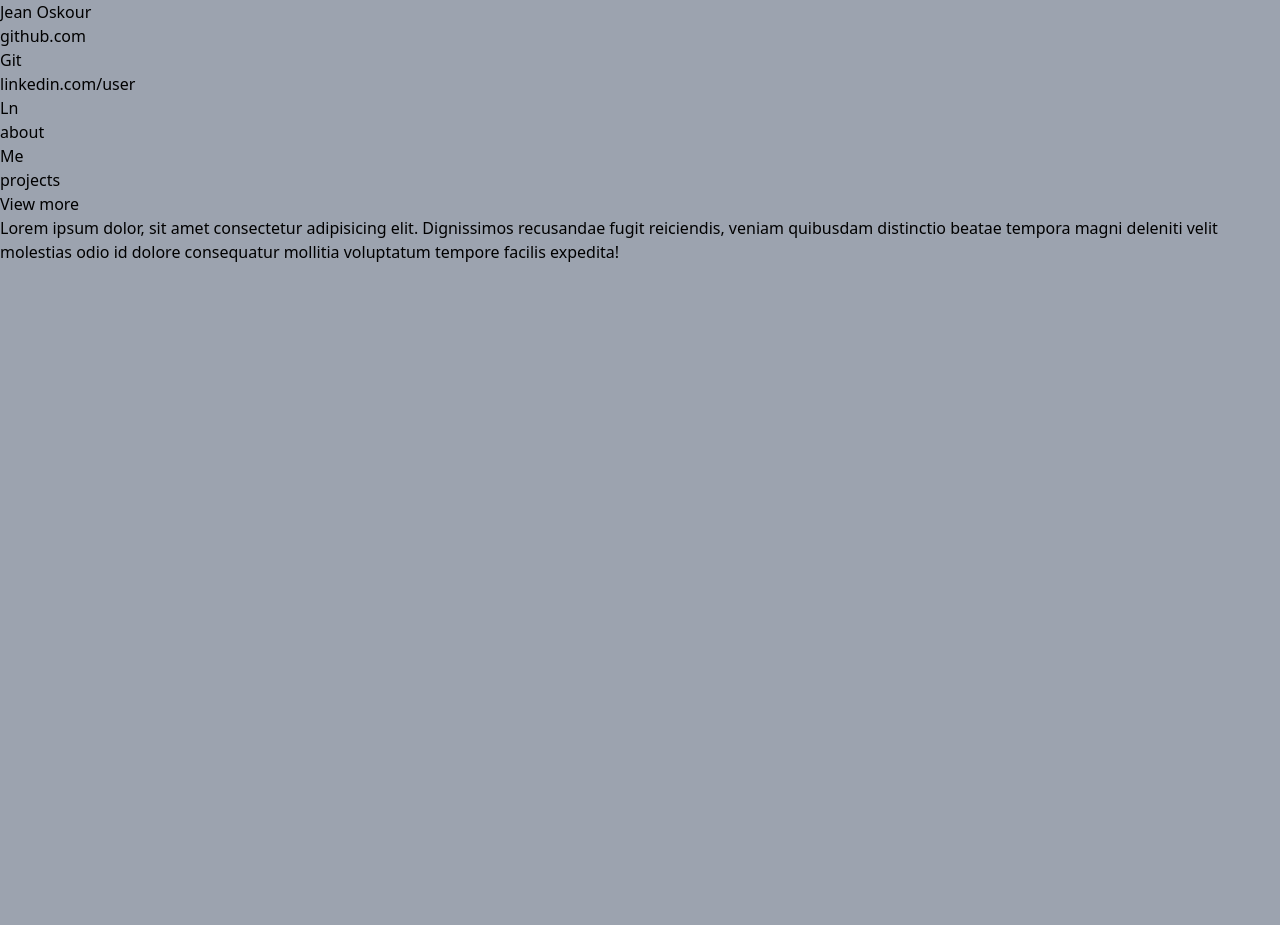
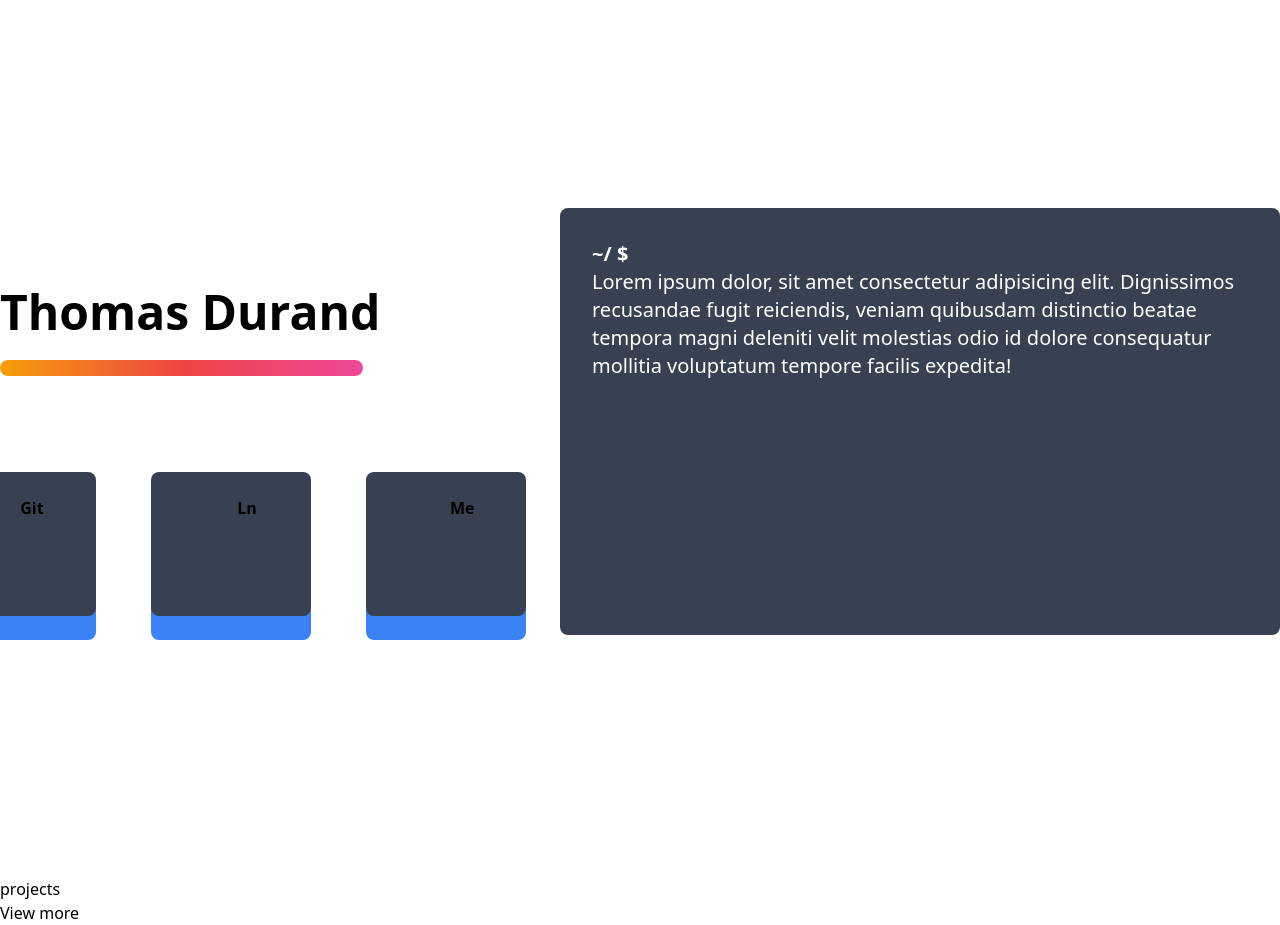
Before and after one commit to JacquesMironneau/Portfolio, a Flask app: page / in a window 1280 px wide. Before the commit the page ends 262 px from the top, so only its background shows below. Run offline with Flask 2, Linux system fonts and the light colour scheme; some libraries are stand-ins or nearby versions.

Commit message:
basic rewrite of index with tailwind

```diff
--- a/templates/base.html
+++ b/templates/base.html
@@ -15,7 +15,7 @@
 
 </head>
 
-<body class="bg-gray-400">
+<body class="w-screen h-screen">
     {% block content %} {% endblock %}
     <script type="text/javascript" src="{{ url_for('static',filename='script.js') }}"></script>
 </body>
--- a/templates/index.html
+++ b/templates/index.html
@@ -5,49 +5,52 @@
 {% block content %}
 
 
-<div class="content">
-    <section class="infos">
-        <span id="name">Jean Oskour</span>
-        <div id="links">
-            <div id="github-button" class="button">
-                <div class="button-background"></div>
-                <div class="button-link">
+<div class="content container mx-auto flex w-full h-full py-36 space-x-4">
+    <section class="infos w-1/2">
+        <span id="name" class="text-black text-5xl font-black block mt-36">Thomas Durand</span>
+        <span class="underline block mt-6 h-4 rounded-lg w-2/3 bg-gradient-to-r from-yellow-500 to-pink-500 via-red-500"></span>
+        <div id="links" class="w-5/6 h-2/3 flex container space-x-16 mt-24 -ml-16">
+            <div id="github-button" class="h-1/2 w-1/3">
+                <div class="button-background fixed block h-36 w-40 z-30 bg-gray-700 rounded-lg"></div>
+                <div class="button-link relative z-20 fixed text-center">
                     <a href="#github">github.com</a>
                 </div>
-                <div class="button-foreground"></div>
-                <div class="button-icon">Git</div>
+                <div class="button-foreground fixed block h-36 w-40 z-10 bg-blue-500 rounded-lg"></div>
+                <div class="button-icon relative z-40 fixed text-center w-32 h-32 block ml-8 rounded-full hover:bg-gradient-to-r from-yellow-500 to-pink-500 via-red-500 font-black">Git</div>
             </div>
-            <div id="linkedin-button" class="button">
-                <div class="button-background"></div>
-                <div class="button-link">
+            <div id="linkedin-button" class="button h-1/2 w-1/3 group">
+                <div class="button-background fixed block h-36 w-40 z-30 bg-gray-700 rounded-lg"></div>
+                <div class="button-link relative z-20 fixed text-center">
                     <a href="#linkedin">linkedin.com/user</a>
                 </div>
-                <div class="button-foreground"></div>
-                <div class="button-icon">Ln</div>
+                <div class="button-foreground fixed block h-36 w-40 z-10 bg-blue-500 rounded-lg"></div>
+                <div class="button-icon relative z-40 fixed text-center w-32 h-32 block ml-8 rounded-full group-hover:bg-gradient-to-r group-hover:from-yellow-500 group-hover:to-pink-500 group-hover:via-red-500 font-black">Ln</div>
             </div>
-            <div id="about-button" class="button">
-                <div class="button-background"></div>
-                <div class="button-link">
+            <div id="about-button" class="button h-1/2 w-1/3">
+                <div class="button-background fixed block h-36 w-40 z-30 bg-gray-700 rounded-lg"></div>
+                <div class="button-link relative z-20 fixed text-center">
                     <a href="#me">about</a>
                 </div>
-                <div class="button-foreground"></div>
-                <div class="button-icon">Me</div>
+                <div class="button-foreground fixed block h-36 w-40 z-10 bg-blue-500 rounded-lg"></div>
+                <div class="button-icon relative z-40 fixed block text-center w-32 h-32 ml-8 rounded-full hover:bg-gradient-to-r from-yellow-500 to-pink-500 via-red-500 font-black te">Me</div>
             </div>
         </div>
         <div class="projects">
-            <div id="project-button" class="button">
-                <div class="button-background"></div>
-                <div class="button-link">
+            <div id="project-button" class="button h-1/2 w-1/3 mt-16">
+                <div class="button-background relative block h-full w-full z-10"></div>
+                <div class="button-link relative z-20">
                     <a href="./projects">projects</a>
                 </div>
-                <div class="button-foreground"></div>
-                <div class="button-text">View more</div>
+                <div class="button-foreground relative block h-full w-full z-30"></div>
+                <div class="button-text relative z-40">View more</div>
             </div>
         </div>
     </section>
 
-    <aside class="profile">
-        <div id="profile-picture"></div>
+    <aside id="terminal" class="profile w-2/3 h-5/6 text-white text-xl w-1/2 my-16 rounded-lg mr-48 pb-32 pt-8 pl-8 pr-8 break-words bg-gray-700">
+        <label for="prompt" class="font-black">~/ $ </label>
+        <input name="prompt" type="text" class="cmd bg-gray-700 hover:border-none focus:outline-none text-white" >
+        <div id="profile-picture" class="mefetch-picture"></div>
         <div id="desc">
             Lorem ipsum dolor, sit amet consectetur adipisicing elit.
             Dignissimos recusandae fugit reiciendis, veniam quibusdam distinctio
```
Also changed, not shown: resetdb.py (+6 -3 lines).
